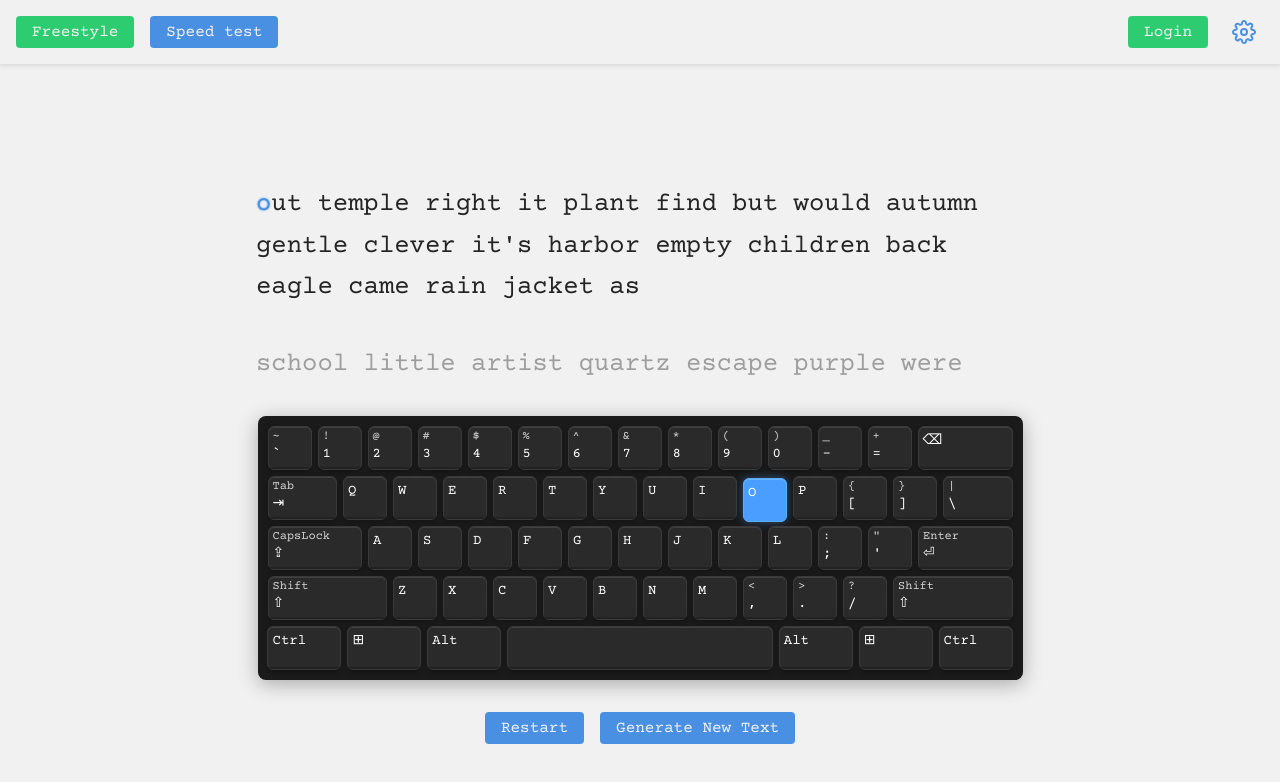
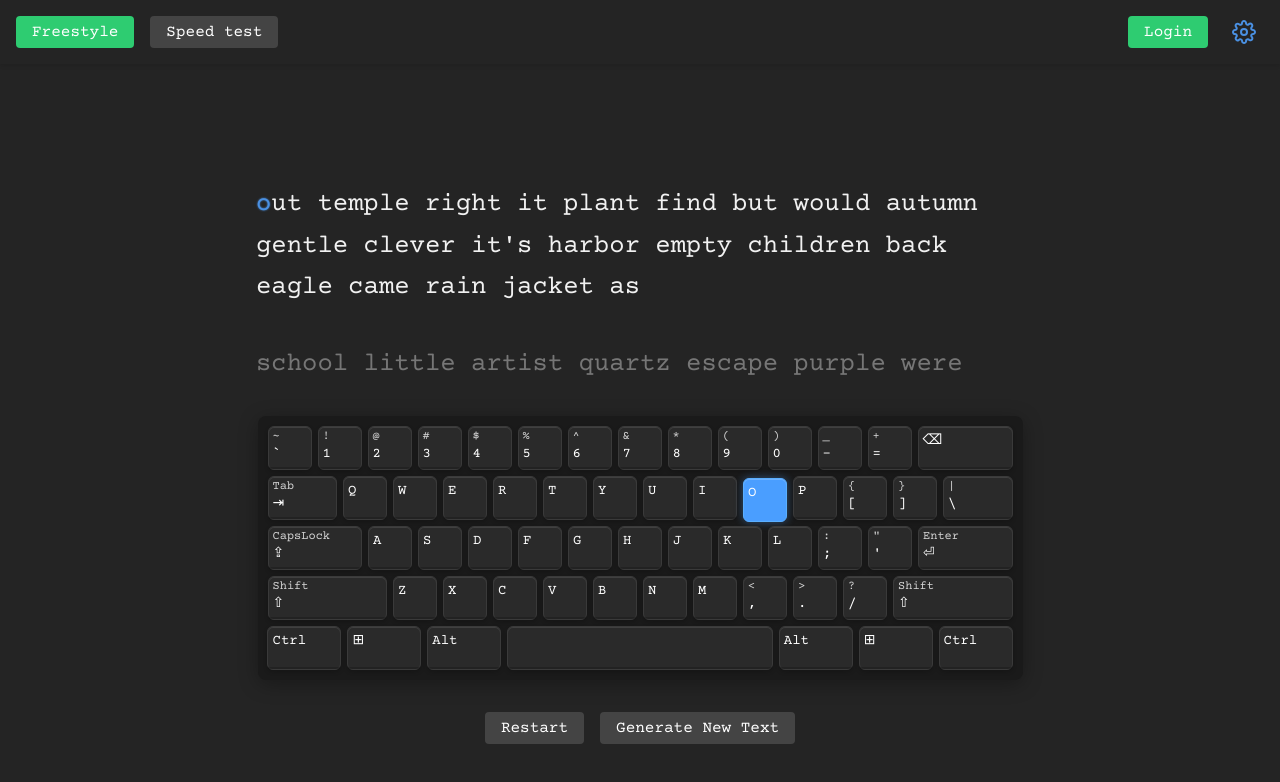
Before and after one commit to nstoichev/typing-game, a React (Vite) app: page / in a window 1280 px wide. Shown: the top 782 px of the page. Built offline with nearby package versions, Linux system fonts and the light colour scheme; no server answers.

Commit message:
feat: Update team styles.

```diff
--- a/src/components/Settings.module.css
+++ b/src/components/Settings.module.css
@@ -29,7 +29,8 @@
   position: absolute;
   top: 50px;
   right: 0;
-  background: white;
+  background: var(--card-bg-color);
+  box-shadow: var(--card-shadow);
   padding: 20px;
   border-radius: 8px;
   box-shadow: 0 4px 20px rgba(0, 0, 0, 0.15);
--- a/src/components/TextDisplay.module.css
+++ b/src/components/TextDisplay.module.css
@@ -38,7 +38,6 @@
 
 .typed {
   font-weight: 500;
-  background-color: #e8f4f8;
   opacity: 0.1;
 }
 
@@ -90,7 +89,7 @@
   width: calc(100% - 15px + (8px));
   height: calc(100% + 8px);
   border-radius: 4px;
-  background-color: #e8f4f8;
+  background-color: var(--button-bg);
   box-shadow: 0 0 4px 0 rgba(0, 0, 0, 0.5);
   z-index: -1;
 }
@@ -107,8 +106,8 @@
   width: calc(100% - 15px + (8px));
   height: calc(100% + 8px);
   border-radius: 4px;
-  background-color: #ff4444;
-  opacity: 0.2;
+  background-color: var(--button-bg-color-danger);
+  opacity: 0.9;
   box-shadow: 0 0 4px 0 rgba(255, 68, 68, 0.5);
   z-index: -1;
 }
--- a/src/index.css
+++ b/src/index.css
@@ -10,16 +10,17 @@
 
   --light-color: #f1f1f1;
   --light-color-active: #ffffff;
+  --box-shadow-light: 0 2px 4px rgba(0, 0, 0, 0.1);
+  --box-shadow-light-hover: 0 0 0 2px #4a90e2, 0 4px 8px rgba(74, 144, 226, 0.2);
+  --border-color-light: #ddd;
+
   --dark-color: #242424;
-  --dark-color-active: #1a1a1a;
-  --border-color-light: #ddd;
+  --dark-color-active: #111;
+  --box-shadow-dark: 0 2px 10px rgba(255, 255, 255, 0.4);
+  --box-shadow-dark-wide: 0 0px 20px rgba(255, 255, 255, 0.7);
+  --box-shadow-dark-active: 0 0 0 2px #4a90e2, 0 4px 8px rgba(74, 144, 226, 0.2);
+  --box-shadow-light-active: 0 0 0 2px #4a90e2, 0 4px 8px rgba(214, 223, 233, 0.9);
   --border-color-dark: #242424;
-
-  --box-shadow-light: 0 0 10px 0 rgba(241, 241, 241, 1);
-  --box-shadow-dark: 0 0 10px 0 rgba(36, 36, 36, 0.4);
-
-  --box-shadow-light-hover: 0 0 10px 0 rgba(241, 241, 241, 1);
-  --box-shadow-dark-hover: 0 0 10px 0 rgba(36, 36, 36, 1);
 
   --button-bg-color-success: #2ecc71;
   --button-bg-color-danger: #e74c3c;
@@ -27,20 +28,24 @@
   --button-bg-color-info: #3498db;
   --button-bg-color-light: #4a90e2;
   --button-bg-color-dark: var(--dark-color);
+
+  --button-bg-color: var(--button-bg-color-light);
+
+
   --text-color: var(--dark-color);
+  --background-color: var(--light-color);
+  --card-bg-color: var(--light-color-active);
+  --card-shadow: var(--box-shadow-light);
+  --card-shadow-active: var(--box-shadow-dark-active);
+  --card-shadow-hover: var(--box-shadow-light-hover);
+  --button-text: var(--text-color);
+  --button-bg: var(--button-bg-color-light);
 
-  --background-color-light: #f1f1f1;
-  --background-color: var(--light-color);
-  --button-bg-color: var(--dark-color);
-  --button-text-color: var(--light-color);
+  --button-bg-color: var(--button-bg);
+  --button-text-color: var(--light-color-active);
 
-  color: var(--dark-color);
-  background-color: var(--light-color);
-}
-
-@media (prefers-color-scheme: light) {
-  :root {
-  }
+  color: var(--text-color);
+  background-color: var(--background-color);
 }
 
 a {
@@ -75,9 +80,11 @@ button {
   cursor: pointer;
   transition: border-color 0.25s;
 }
+
 button:hover {
   border-color: #646cff;
 }
+
 button:focus,
 button:focus-visible {
   outline: none;
@@ -96,7 +103,7 @@ h1, h2, h3, h4, h5, h6 {
   padding: 8px 16px;
   border: none;
   border-radius: 4px;
-  background-color: var(--button-bg-color-light);
+  background-color: var(--button-bg-color);
   color: var(--button-text-color);
   font-size: 1rem;
   cursor: pointer;
@@ -172,7 +179,7 @@ h1, h2, h3, h4, h5, h6 {
 
 .label-text {
   font-size: 0.8rem;
-  color: #666;
+  color: var(--text-color);
 }
 
 /* Container */
@@ -196,3 +203,16 @@ h1, h2, h3, h4, h5, h6 {
   flex: 1;
   background-color: var(--light-color-active);
 }
+
+/* Dark Mode */
+
+@media (prefers-color-scheme: light) {
+  :root {
+    --text-color: var(--light-color);
+    --background-color: var(--dark-color);
+    --card-bg-color: var(--dark-color-active);
+    --card-shadow: var(--box-shadow-dark);
+    --card-shadow-hover: var(--box-shadow-dark-wide);
+    --button-bg: #444;
+  }
+}
--- a/src/pages/Teams.jsx
+++ b/src/pages/Teams.jsx
@@ -65,21 +65,6 @@ const Teams = () => {
 
   return (
     <div className="container">
-      <div className={styles.teamActions}>
-        <button
-          className={`button ${showCreateForm ? 'button--danger' : ''}`}
-          onClick={() => setShowCreateForm(!showCreateForm)}
-        >
-          {showCreateForm ? 'Cancel' : 'Create New Team'}
-        </button>
-        <button
-          className={`button ${showJoinForm ? 'button--danger' : ''}`}
-          onClick={() => setShowJoinForm(!showJoinForm)}
-        >
-          {showJoinForm ? 'Cancel' : 'Join Team'}
-        </button>
-      </div>
-
       {showCreateForm && (
         <form onSubmit={handleCreateTeam} className="form">
           <input
@@ -107,6 +92,26 @@ const Teams = () => {
       )}
 
       {error && <div className={styles.errorMessage}>{error}</div>}
+
+      <div className={styles.teamActions}>
+        {!showJoinForm && (
+          <button
+            className={`button ${showCreateForm ? 'button--danger' : ''}`}
+            onClick={() => setShowCreateForm(!showCreateForm)}
+          >
+            {showCreateForm ? 'Cancel' : 'Create New Team'}
+          </button>
+        )}
+
+        {!showCreateForm && (
+          <button
+            className={`button ${showJoinForm ? 'button--danger' : ''}`}
+            onClick={() => setShowJoinForm(!showJoinForm)}
+          >
+            {showJoinForm ? 'Cancel' : 'Join Team'}
+          </button>
+        )}
+      </div>
 
       <div className={styles.teamsGrid}>
         {teams.length === 0 ? (
--- a/src/pages/Teams.module.css
+++ b/src/pages/Teams.module.css
@@ -2,15 +2,15 @@
   text-align: center;
   padding: 2rem;
   font-size: 1.2rem;
-  color: #666;
+  color: var(--text-color);
 }
 
 .noTeams {
   text-align: center;
   padding: 3rem;
-  background: white;
+  background: var(--card-bg-color);
   border-radius: 8px;
-  box-shadow: 0 2px 4px rgba(0, 0, 0, 0.1);
+  box-shadow: var(--card-shadow);
   grid-column: 1 / -1;
 }
 
@@ -36,17 +36,21 @@
 }
 
 .teamCard {
-  background: var(--light-color-active);
+  background: var(--card-bg-color);
   border-radius: 8px;
   padding: 1.5rem;
-  box-shadow: 0 2px 4px rgba(0, 0, 0, 0.1);
+  box-shadow: var(--card-shadow);
   transition: all 0.2s ease;
   cursor: pointer;
   user-select: none;
 }
 
 .teamCard.active {
-  box-shadow: 0 0 0 2px #4a90e2, 0 4px 8px rgba(74, 144, 226, 0.2);
+  box-shadow: var(--card-shadow-active);
+}
+
+.teamCard:not(.active):hover {
+  box-shadow: var(--card-shadow-hover);
 }
 
 .teamHeader {
@@ -73,6 +77,7 @@
   overflow: hidden;
   text-overflow: ellipsis;
   max-width: 100%;
+  opacity: 0.6;
 }
 
 .teamStats {
@@ -116,17 +121,17 @@
 
 .teamDetails {
   margin-top: 2rem;
-  background: white;
+  background: var(--card-bg-color);
   border-radius: 8px;
-  box-shadow: 0 2px 4px rgba(0, 0, 0, 0.1);
+  box-shadow: var(--card-shadow);
   padding: 1.5rem;
 }
 
 .teamDetails h2 {
   margin: 0 0 1.5rem 0;
-  color: #2c3e50;
+  color: var(--text-color);
   font-size: 1.5rem;
-  border-bottom: 2px solid #4a90e2;
+  border-bottom: 2px solid var(--button-bg);
   padding-bottom: 0.5rem;
 }
 
@@ -139,12 +144,12 @@
 .membersTable table {
   width: 100%;
   border-collapse: collapse;
-  background: white;
+  background: var(--card-bg-color);
 }
 
 .membersTable th {
-  background: #4a90e2;
-  color: white;
+  background: var(--button-bg);
+  color: var(--light-color);
   font-weight: 500;
   text-align: left;
   padding: 1rem;
@@ -154,8 +159,8 @@
 
 .membersTable td {
   padding: 1rem;
-  border-bottom: 1px solid #eee;
-  color: #2c3e50;
+  border-bottom: 1px solid var(--border-color-light);
+  color: var(--dark-color);
 }
 
 .membersTable tr:hover {
```
